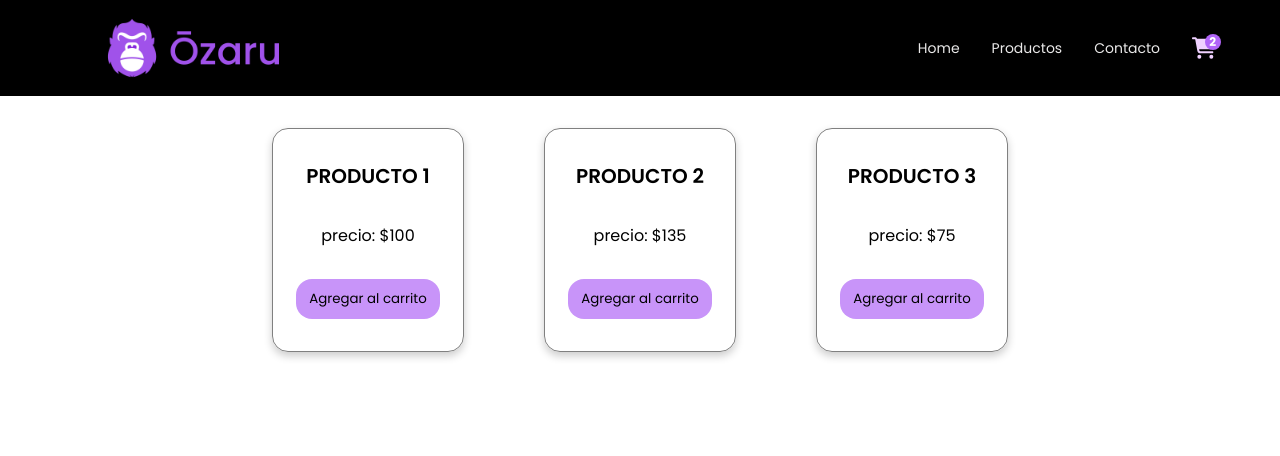
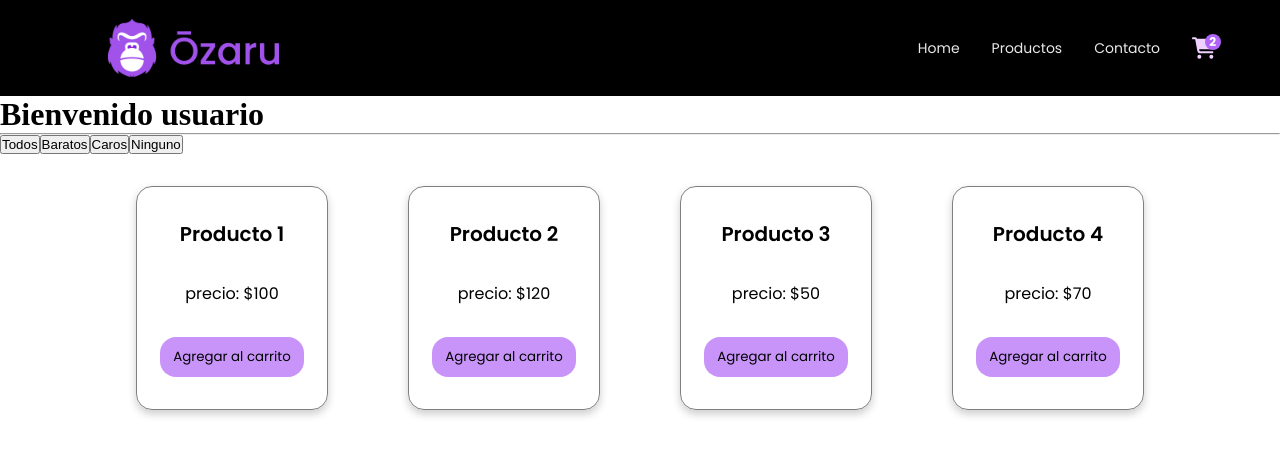
Before and after one commit to ExManda/React_full, a React (Vite) app: page / in a window 1280 px wide. Shown: the top 456 px of the page. Built offline with nearby package versions, Linux system fonts and the light colour scheme.

Commit message:
loader,fetch y productos

```diff
--- a/src/App.jsx
+++ b/src/App.jsx
@@ -8,7 +8,7 @@ function App() {
   return (
     <>
       <Navbar />
-      <ItemListContainer />
+      <ItemListContainer greetings="Bienvenido usuario"/>
     </>
   );
 };
--- a/src/components/Item/Item.jsx
+++ b/src/components/Item/Item.jsx
@@ -1,4 +1,5 @@
 import './Item.css';
+
 
 function Item({ nombre, precio }) { //destructuring - props
 
--- a/src/components/ItemListContainer/ItemListContainer.jsx
+++ b/src/components/ItemListContainer/ItemListContainer.jsx
@@ -1,16 +1,81 @@
+import { useEffect, useState } from 'react';
+import { fetchData } from '../../fetchData';
 import Item from '../Item/Item';
+import Loader from '../Loader/Loader';
 import './ItemListContainer.css';
 
-function ItemListContainer() {
+
+function ItemListContainer({ greetings }) {
+
+    const [todosLosProductos, setTodosLosProductos] = useState([]); // Lista completa de productos
+    const [misProductos, setMisProductos] = useState([]); // Lista filtrada
+    const [loading, setLoading] = useState(true); // Estado de carga
+
+
+
+    const usarFiltro = (filtro) => {
+        switch (filtro) {
+            case "Ninguno":
+                setMisProductos([]);
+                break;
+            case "Todos":
+                setMisProductos(todosLosProductos);
+                break;
+            case "Baratos":
+                setMisProductos(todosLosProductos.filter(el => el.precio < 100).sort((a, b) => a.precio - b.precio));
+                break;
+            case "Caros":
+                setMisProductos(todosLosProductos.filter(el => el.precio >= 100).sort((a, b) => a.precio - b.precio));
+                break;
+            default:
+                break;
+        };
+    };
+
+
+
+    // Hook de efectos
+
+    useEffect(() => {
+        fetchData().then(response => {
+            setTodosLosProductos(response);
+            setMisProductos(response);
+            setLoading(false);
+        })
+            .catch(err => console.error(err));
+    }, []);
+
     return (
+        <>
+            <h1>{greetings}</h1>
+            <hr />
+            <div className="container-filter">
+                <button onClick={() => usarFiltro("Todos")}>Todos</button>
+                <button onClick={() => usarFiltro("Baratos")}>Baratos</button>
+                <button onClick={() => usarFiltro("Caros")}>Caros</button>
+                <button onClick={() => usarFiltro("Ninguno")}>Ninguno</button>
+            </div>
+            <section className="container-cards">
+                {
+                    loading ? <Loader /> :
+                        misProductos.map(el => {
+                            return (
+                                <Item key={el.id} nombre={el.nombre} precio={el.precio} />
+                            );
+                        })
+                }
 
-        <section className="container-cards">
-            <Item nombre={"PRODUCTO 1"} precio={100} />
+
+                {/*<Item nombre={"PRODUCTO 1"} precio={100} />
             <Item nombre={"PRODUCTO 2"} precio={135} />
             <Item nombre={"PRODUCTO 3"} precio={75} />
+            */}
 
-        </section>
+            </section>
+        </>
     );
 };
 
+
+
 export default ItemListContainer;
--- /dev/null
+++ b/src/components/Loader/Loader.css
@@ -0,0 +1,34 @@
+.loader {
+    width: 48px;
+    height: 48px;
+    border-radius: 50%;
+    display: inline-block;
+    border-top: 4px solid rgb(177, 101, 248);
+    border-right: 4px solid transparent;
+    box-sizing: border-box;
+    animation: rotation 1s linear infinite;
+}
+
+.loader::after {
+    content: '';
+    box-sizing: border-box;
+    position: absolute;
+    left: 0;
+    top: 0;
+    width: 48px;
+    height: 48px;
+    border-radius: 50%;
+    border-left: 4px solid hsl(0, 0%, 0%);
+    border-bottom: 4px solid transparent;
+    animation: rotation 0.5s linear infinite reverse;
+}
+
+@keyframes rotation {
+    0% {
+        transform: rotate(0deg);
+    }
+
+    100% {
+        transform: rotate(360deg);
+    }
+}
--- /dev/null
+++ b/src/components/Loader/Loader.jsx
@@ -0,0 +1,9 @@
+import './Loader.css';
+
+function Loader() {
+    return (
+        <span className="loader"></span>
+    );
+};
+
+export default Loader;
--- /dev/null
+++ b/src/fetchData.js
@@ -0,0 +1,7 @@
+import { productos } from "./productos.js";
+
+export const fetchData = () => new Promise((resolve, reject) => {
+    setTimeout(() => {
+        resolve(productos);
+    }, 3000);
+});
--- a/src/productos.js
+++ b/src/productos.js
@@ -1,30 +1,34 @@
-const prodcutos = [
+export const productos = [
     {
         id: 1,
-        nombre: "Prodcuto 1",
+        nombre: "Producto 1",
         precio: "100",
         img: "",
+        categoria: "1"
     },
 
     {
         id: 2,
-        nombre: "Prodcuto 2",
+        nombre: "Producto 2",
         precio: "120",
         img: "",
+        categoria: "2"
     },
 
     {
         id: 3,
-        nombre: "Prodcuto 3",
+        nombre: "Producto 3",
         precio: "50",
         img: "",
+        categoria: "3"
     },
 
     {
         id: 4,
-        nombre: "Prodcuto 4",
+        nombre: "Producto 4",
         precio: "70",
         img: "",
+        categoria: "4"
     },
 
 
```
